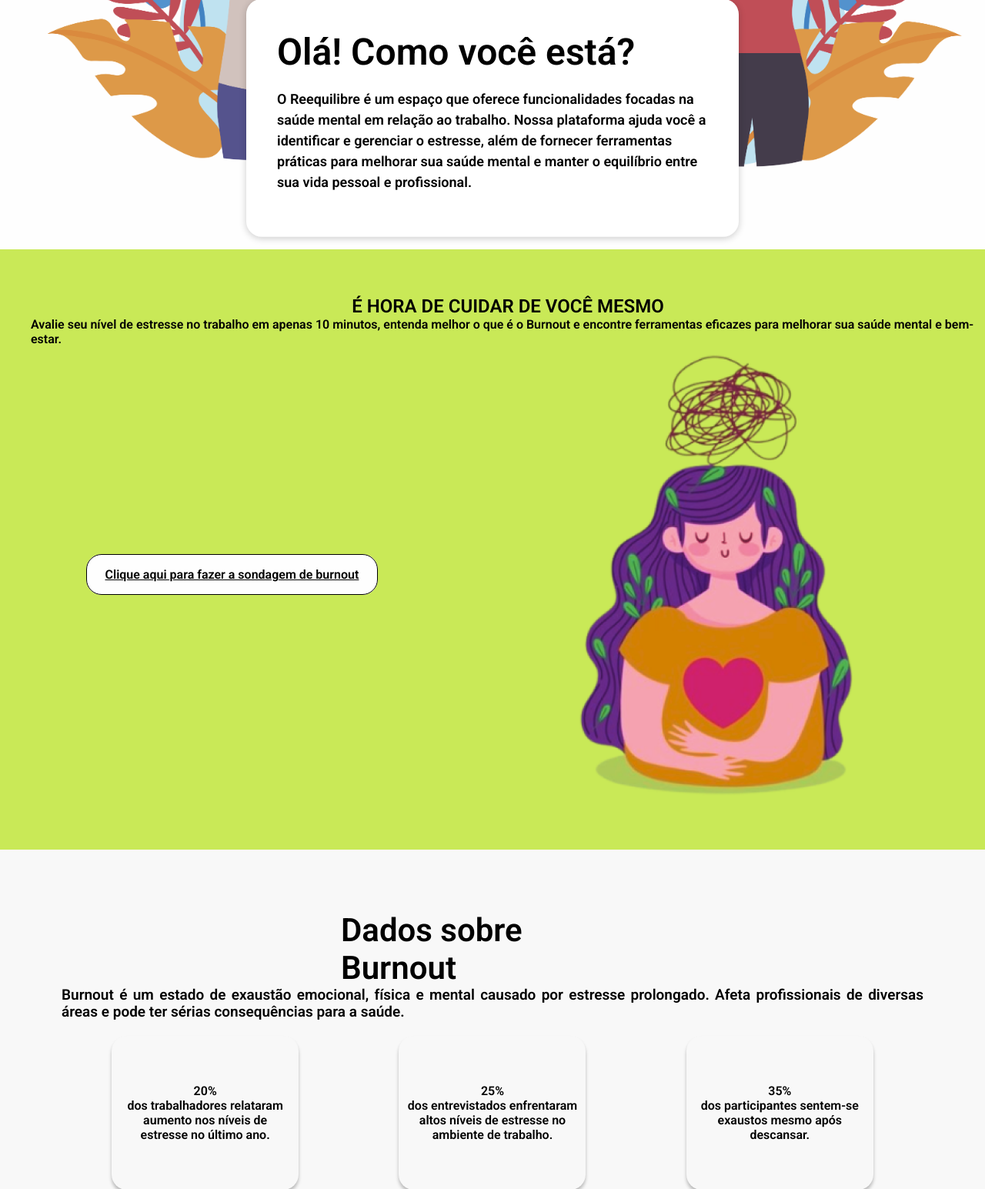
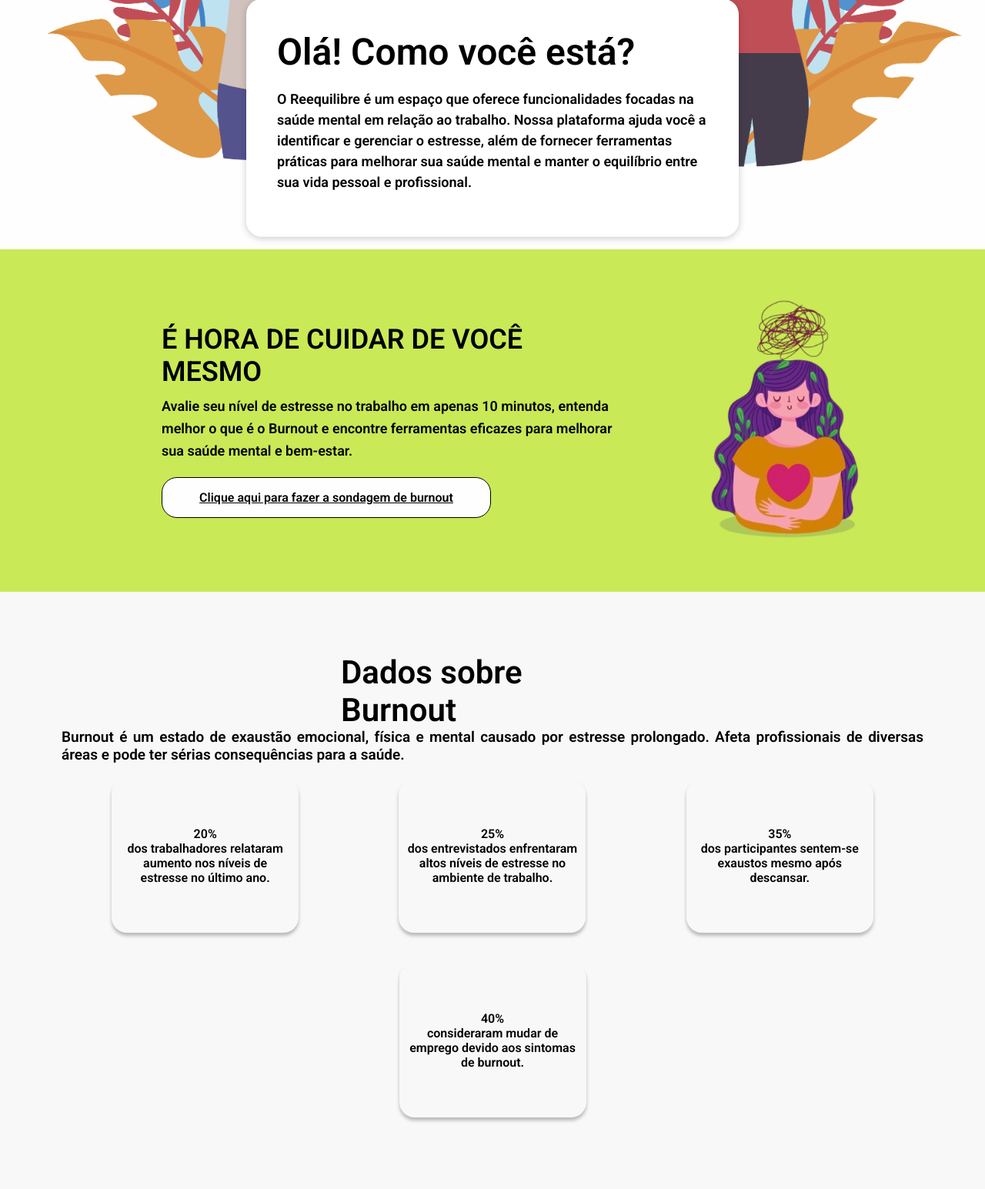
Before and after one commit to Jessicac30/Sintonize, a Django app: page / in a window 1280 px wide; the page is wider, and only the part inside the window is pictured. Shown: the part 359-1904 px from the top of that part at 77% size. After the commit the page ends 1818 px from the top of that part, so only its background shows below. Run offline with Django 4.2, Linux system fonts and the light colour scheme; data that the repository does not hold is empty.

Commit message:
update html e css

```diff
--- a/pages/static/css/styles.css
+++ b/pages/static/css/styles.css
@@ -93,42 +93,57 @@ header {
     width: 100%;
     background: #C9E957;
     display: flex;
-    flex-direction: column;
     align-items: center;
-    justify-content: center;
-    margin: 0; /* Remove a margem */
-    padding: 40px 20px; /* Ajusta o padding, se necessário */
+    justify-content: center; /* Centraliza os itens */
+    padding: 60px 40px;
 }
 
-.pagina h2,
-.pagina p {
-    margin: 0; /* Remove as margens */
-    padding: 0; /* Remove paddings */
+.container {
+    max-width: 600px;
+    text-align: left;
+    padding-right: 20px;
 }
 
-
-.container {
-    display: flex;
-    flex-wrap: wrap; /* Para responsividade */
-    align-items: center;
-    justify-content: space-around; /* Espaçamento entre os itens */
-    padding: 20px;
+.pagina h2 {
+    font-size: 36px;
+    font-weight: bold;
+    margin: 0 0 10px;
+    color: #000;
 }
 
-.texto {
-    margin-right: 20px;
+.pagina p {
+    font-size: 18px;
+    line-height: 1.6;
+    margin: 0 0 20px;
+    color: #000;
 }
 
 .botao-container {
-    margin-right: 20px;
+    margin-top: 20px;
+}
+
+.botao-sondagem {
+    padding: 12px 24px;
+    background: #FEFEFE;
+    border: 1px solid #000;
+    border-radius: 20px;
+    text-align: center;
+    color: #000;
+    font-weight: bold;
+    display: inline-block;
+    transition: background-color 0.3s, color 0.3s;
+}
+
+.botao-sondagem:hover {
+    background-color: #d0e0d0;
+    color: black;
 }
 
 .imagem {
-    width: 100%; /* Torna a largura responsiva */
-    max-width: 554px; /* Largura máxima da imagem */
-    height: auto; /* Altura automática */
-    opacity: 0;
-    transition: opacity 0.5s;
+    max-width: 300px;
+    height: auto;
+    margin-left: 20px;
+    transition: opacity 1s;
 }
 
 .imagem.visible {
@@ -206,17 +221,23 @@ header {
 }
 
 /* Responsividade Geral */
-@media screen and (max-width: 768px) {
-    .container {
+@media (max-width: 768px) {
+    .pagina {
         flex-direction: column;
         align-items: center;
     }
 
-    .titulo-burnout {
-        font-size: 36px;
+    .linha {
+        margin: 20px 0;
     }
 
-    .dados-burnout {
-        padding: 20px;
+    .container {
+        padding-right: 0;
+        text-align: center;
+    }
+
+    .imagem {
+        margin-left: 0;
+        margin-top: 20px;
     }
 }
--- a/pages/templates/pages/home.html
+++ b/pages/templates/pages/home.html
@@ -32,6 +32,8 @@
             <div class="botao-container">
                 <a href="{% url 'formulario' %}" class="botao-sondagem">Clique aqui para fazer a sondagem de burnout</a>
             </div>
+        </div>
+        <div class="imagem">
             <img src="{% static 'images/mulher.png' %}" alt="Ilustração sobre Burnout" class="imagem" id="imagem-principal">
         </div>
     </div>
```
